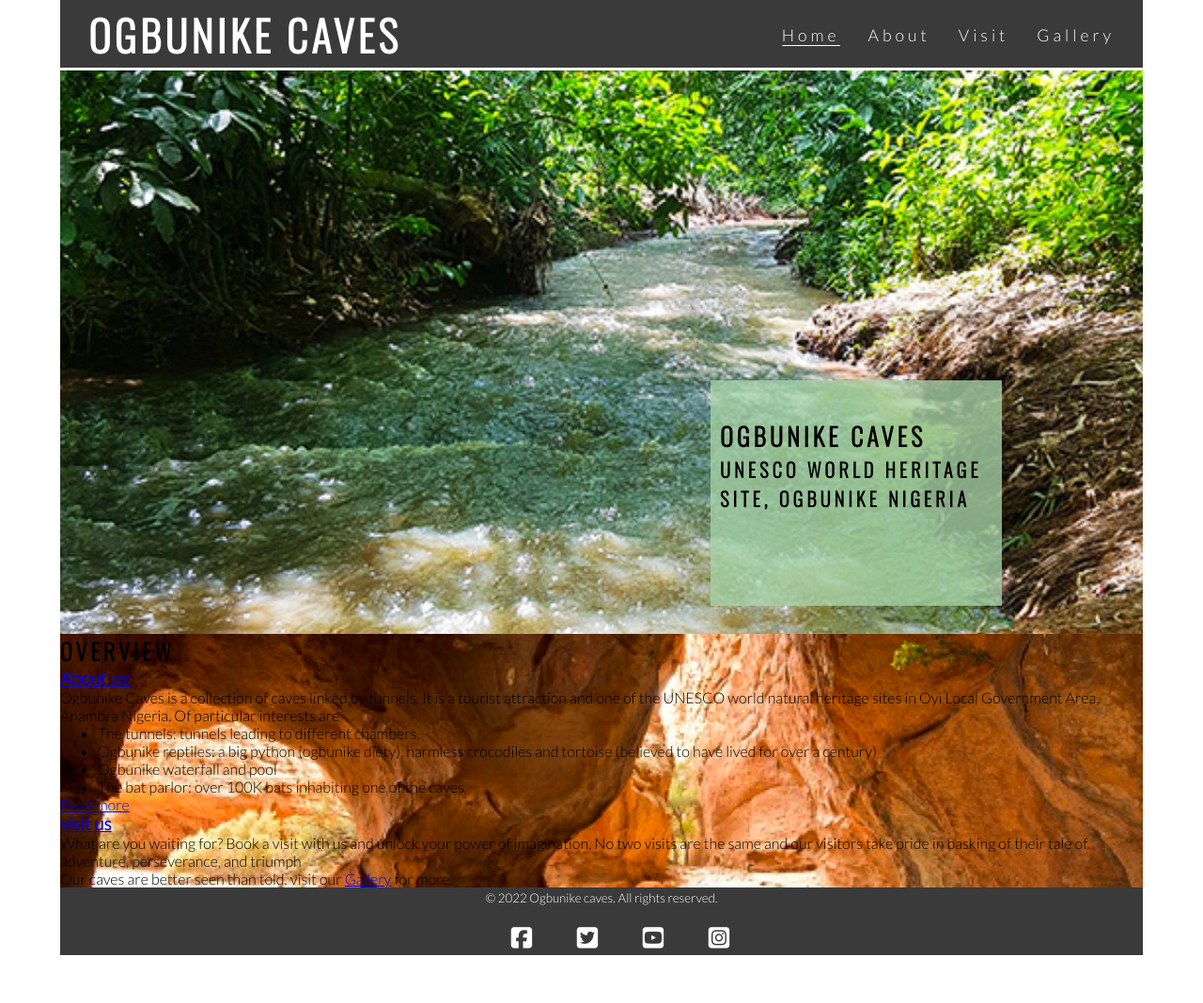
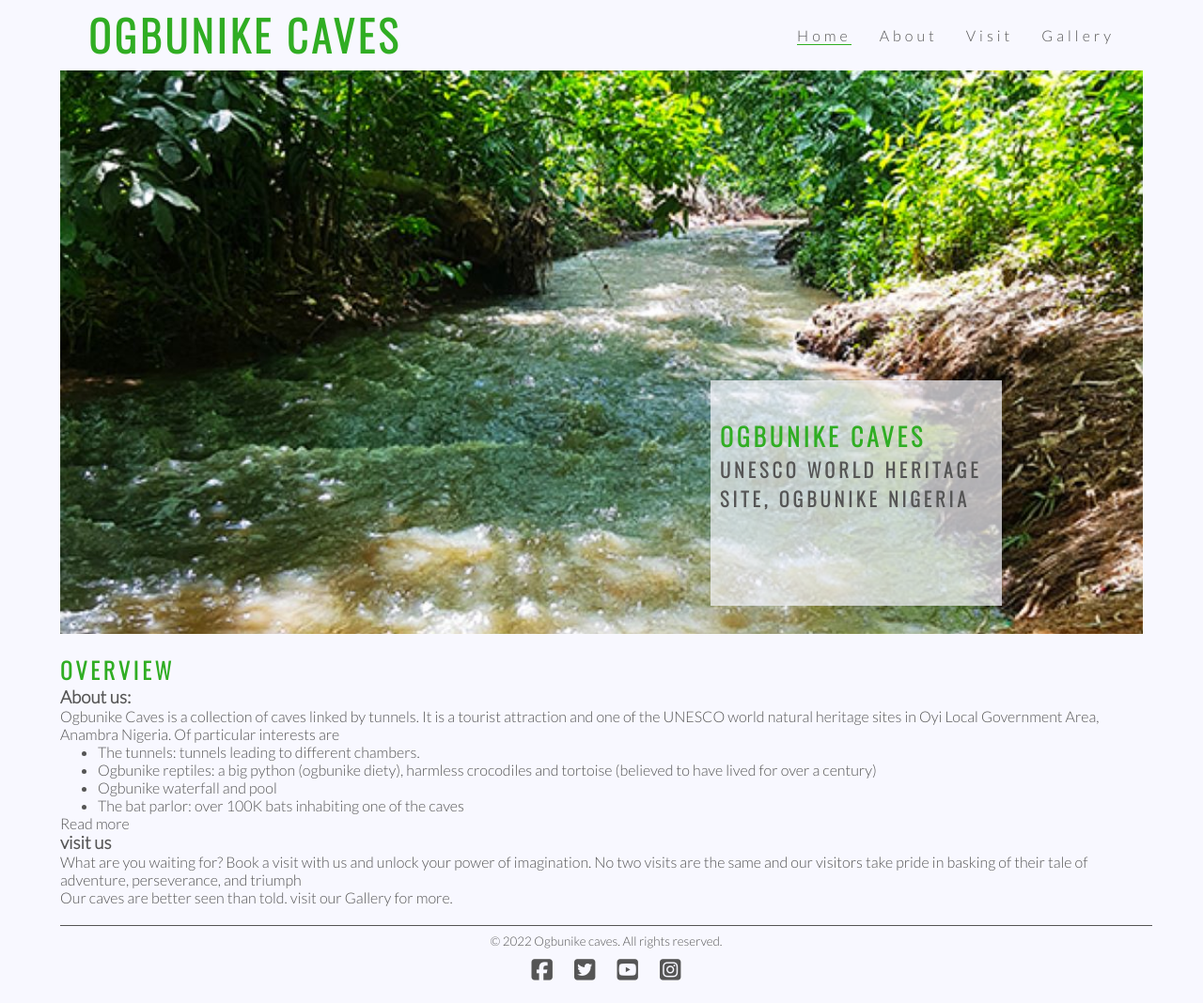
Before and after one commit to uchenna631/ogbunike-caves, a plain HTML site: page index.html in a window 1280 px wide. Shown: the whole page at 94% size. Before the commit the page ends 1033 px from the top, so only its background shows below. Drawn offline with nearby package versions, Linux system fonts and the light colour scheme.

Commit message:
add chosen color choice, update menu bar and footer

```diff
--- a/assets/css/style.css
+++ b/assets/css/style.css
@@ -8,16 +8,16 @@
 body {
     font-family: 'Lato', sans-serif;
     font-weight: 300;
-    color: black;
+    background-color: #f8f8ff;
+    color: #555;
 }
 
-h1 {
-    color: #fff;
-}
+
 h1, h2 {
-    font-family: 'Oswald', sans-serif;
+    font-family: Oswald, sans-serif;
     text-transform: uppercase;
     letter-spacing: 4px;
+    color: #30ad23;
 }
 
 .container {
@@ -29,13 +29,15 @@ h1, h2 {
   margin-left: auto;
 }
 
+a {
+    color: #555;
+    text-decoration: none;
+}
 /* Header */
 
-header, .footer {
+#header, #footer {
     width: 100%;
     height: 4.5em;
-    color: #fff;
-    background-color: #3a3a3a;
     text-align: center;
 }
 
@@ -43,31 +45,34 @@ header, .footer {
     float: left;
     font-size: 280%;
     margin-left: 30px;
-
+    color:#30ad23;
 }
 
 /*Navigation links*/
 #menu {
-    font-size: 110%;
+    font-size: 100%;
     letter-spacing: 4px;
 }
 #menu, #logo {
     line-height: 75px;
 }
+
 #menu li {
     float: right;
     list-style: none;
     margin-right: 30px;
 }
-#menu a {
+a {
     text-decoration: none;
     color: inherit;
 }
+
 #menu a:hover {
-    border-bottom: 1px solid #fff;
+    border-bottom: 1px solid #30ad23;
 }
+
 .active {
-    border-bottom: 1px solid #fff;
+    border-bottom: 1px solid #30ad23;
 }
 
 /*Hero Image*/
@@ -114,7 +119,7 @@ header, .footer {
     padding-top: 40px;
     padding-left: 10px;
 
-    background-color: rgba(168, 212, 168, 0.781);
+    background-color: rgba(248, 248, 255, 0.7);
 
     bottom: 30px;
     right: 150px;
@@ -127,40 +132,48 @@ header, .footer {
 #overview {
     width: 100%;
     padding: none;
-    margin: 0;
-    background-image: url(../images/ogbunike\ parlor.jpg);
-    background-color: rgba(168, 212, 168, 0.781);
-    background-repeat: no-repeat;
-    background-position: center;
+    margin: 20px 0;
     background-size: cover;
+}
+
+#overview a:hover {
+    color: #30ad23;
 
 }
 
+
 /* Footer */
 
-.footer p {
-   margin-top: 20px;
-   }
+#footer {
+   border-top: 1px solid #555;
+   margin: 0;
+   padding: 5px;
+}
 
-  small {
-      margin: 2px 1px;
+
+small p {
+      margin-top: 10px;
       padding: 5px;
 }
 
-.footer ul {
-    list-style: none;
+#social-networks {
+    height: 66%;
 }
 
-.footer li {
+#social-networks ul {
+    list-style: none;
+    margin: 0;
+    padding: 0;
+}
+#social-networks li {
     display: inline;
-    padding: 2%;
-    margin-bottom: 2px;
+    padding: 0;
+    margin: 0;
 }
 
-footer i {
-    color: #fff;
-    margin-top: 2%;
-    border: 0;
+#footer i {
+    margin: 10px;
+    border: 5px;
     font-size: 160%;
 }
 
--- a/index.html
+++ b/index.html
@@ -16,7 +16,7 @@
 
 <body>
     <div class="container">
-        <header>
+        <header id="header">
             <a href="index.html">
                 <h1 id="logo">Ogbunike Caves</h1>
             </a>
@@ -68,7 +68,7 @@
             <hr>
         </section>
 
-        <footer class="footer">
+        <footer id="footer">
             <small>&copy; 2022 Ogbunike caves. All rights reserved.</small>
 
             <div id="social-networks">
```
Also changed, not shown: about.html (+6 -2 lines), gallery.html (+1 -1 lines), visit.html (+1 -1 lines).
